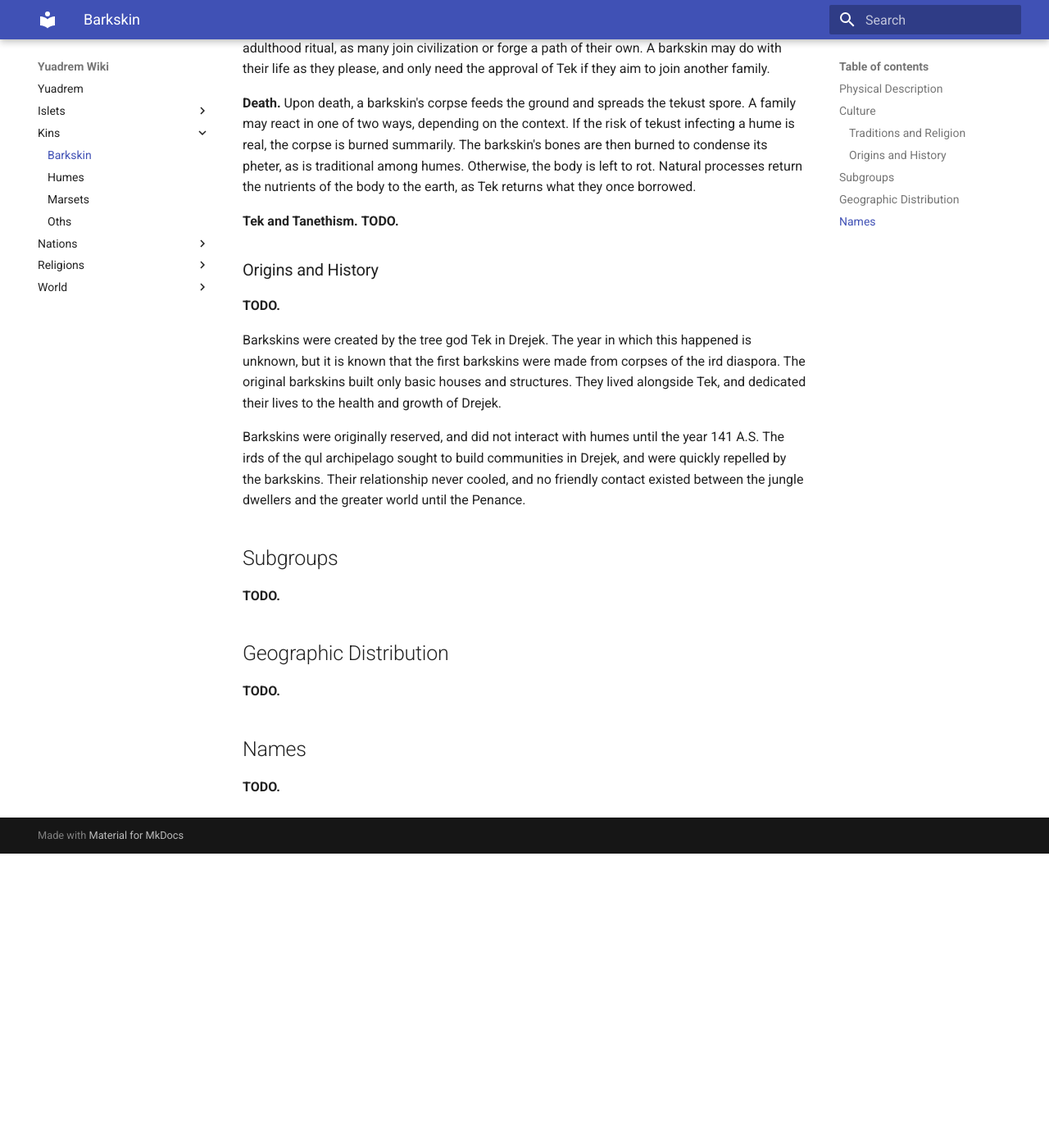
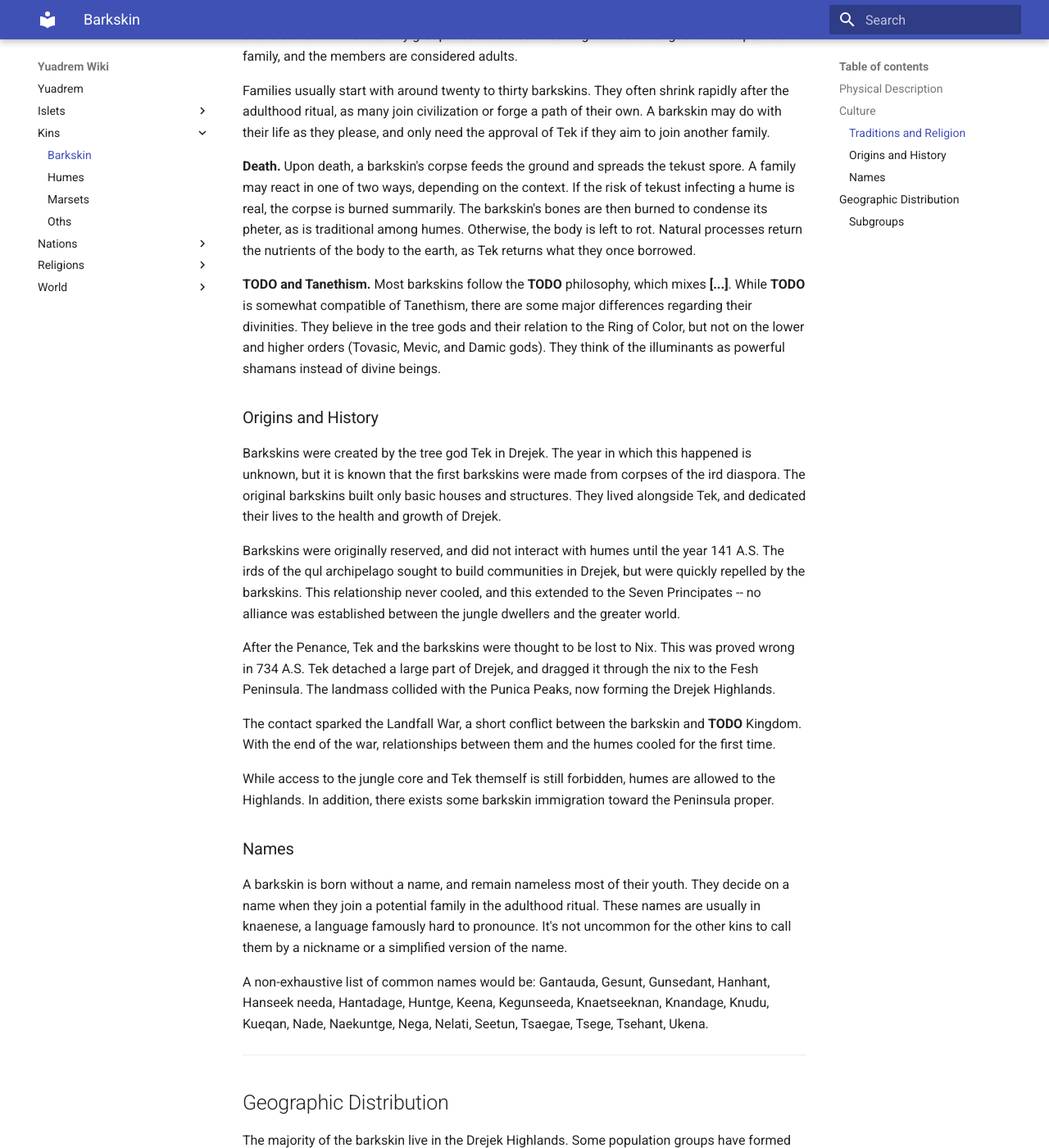
Before and after one commit to bleaktwig/yuadrem-wiki, an MkDocs documentation site: the page built from docs/kins/barkskin.md, in a window 1280 px wide and 1400 px high, scrolled down 1181 px. Shown: the whole window at 82% size. Built offline with MkDocs 1.6.1 and Material for MkDocs 9.7.7, drawn with Linux system fonts in a browser that asks for light colours; before the commit the page ends 2222 px from its top, so only the background shows below that; some of the changed text lies outside the part shown.

Commit message:
Added more stuff on barkskins

```diff
--- a/docs/kins/barkskin.md
+++ b/docs/kins/barkskin.md
@@ -1,6 +1,7 @@
 # Barkskin
 **TODO. BASICS.**
 
+---
 ## Physical Description
 The barkskin spawn from the corpses of humanoids exposed to the tekust spore.
 The spore comes from the Tek tree, and is of a bright orange coloration.
@@ -22,12 +23,14 @@ As long as they remain within the reach of its hyphae, they won't age, and need
 This ends when they leave the network -- the tekust in their bodies is not enough to stave off rot.
 Detached barkskins often have a lifespan of only a few decades.
 
+---
 ## Culture
 **TODO.**
 
+Regarding language, all barkskins speak knaenese.
+They learn it when they are born, upon their first communion with Tek.
+
 ### Traditions and Religion
-**TODO.**
-
 **Adulthood and Families.**
 A group of barkskins become adults when they form a family.
 To do this, the would-be family must commune with Tek.
@@ -51,51 +54,58 @@ The barkskin's bones are then burned to condense its pheter, as is traditional a
 Otherwise, the body is left to rot.
 Natural processes return the nutrients of the body to the earth, as Tek returns what they once borrowed.
 
-**Tek and Tanethism.**
-**TODO.**
+**TODO and Tanethism.**
+Most barkskins follow the **TODO** philosophy, which mixes **[...]**.
+While **TODO** is somewhat compatible of Tanethism, there are some major differences regarding their divinities.
+They believe in the tree gods and their relation to the Ring of Color, but not on the lower and higher orders (Tovasic, Mevic, and Damic gods).
+They think of the illuminants as powerful shamans instead of divine beings.
 
 ### Origins and History
-**TODO.**
-
 Barkskins were created by the tree god Tek in Drejek.
 The year in which this happened is unknown, but it is known that the first barkskins were made from corpses of the ird diaspora. <!-- TODO. Mention the ird diaspora (four ird migrations) in History. Maybe even an ird diaspora map would be cool? Simple one made from the world map, with arrows pointing to all the movement! -->
 The original barkskins built only basic houses and structures.
 They lived alongside Tek, and dedicated their lives to the health and growth of Drejek.
 
 Barkskins were originally reserved, and did not interact with humes until the year 141 A.S.
-The irds of the qul archipelago sought to build communities in Drejek, and were quickly repelled by the barkskins.
-Their relationship never cooled, and no friendly contact existed between the jungle dwellers and the greater world until the Penance.
+The irds of the qul archipelago sought to build communities in Drejek, but were quickly repelled by the barkskins.
+This relationship never cooled, and this extended to the Seven Principates -- no alliance was established between the jungle dwellers and the greater world.
 
-<!-- After the Penance, TODO. Describe the movement of the peninsula. -->
+After the Penance, Tek and the barkskins were thought to be lost to Nix.
+This was proved wrong in 734 A.S.
+Tek detached a large part of Drejek, and dragged it through the nix to the Fesh Peninsula.
+The landmass collided with the Punica Peaks, now forming the Drejek Highlands.
 
-## Subgroups
-**TODO.**
+The contact sparked the Landfall War<!-- TODO. workshop name. -->, a short conflict between the barkskin and **TODO** Kingdom.
+With the end of the war, relationships between them and the humes cooled for the first time.
+<!-- The kin are now collaborating with humes, both seeking to fight against the spread of nix. -->
+While access to the jungle core and Tek themself is still forbidden, humes are allowed to the Highlands.
+In addition, there exists some barkskin immigration toward the Peninsula proper.
+<!-- It's not uncommon to see a small populace of that ethnicity in villages. -->
 
+### Names
+A barkskin is born without a name, and remain nameless most of their youth.
+They decide on a name when they join a potential family in the adulthood ritual.
+These names are usually in knaenese, a language famously hard to pronounce.
+It's not uncommon for the other kins to call them by a nickname or a simplified version of the name.
+
+A non-exhaustive list of common names would be:
+Gantauda, Gesunt, Gunsedant, Hanhant, Hanseek needa, Hantadage, Huntge, Keena, Kegunseeda, Knaetseeknan, Knandage, Knudu, Kueqan, Nade, Naekuntge, Nega, Nelati, Seetun, Tsaegae, Tsege, Tsehant, Ukena.
+
+---
 ## Geographic Distribution
-**TODO.**
+The majority of the barkskin live in the Drejek Highlands.
+Some population groups have formed inside hume villages.
+The largest of these are **TODO**.
+It is unknown if other settlements exist outside of the peninsula.
 
-## Names
+<!-- TODO. Draw a map of the movement of the barkskin out of Drejek and mark large barkskin population centers. Reference Na'ane stuff. -->
+
+### Subgroups
 **TODO.**
 
 <!--
 The moss kin, or naenks, are moss creatures that hunt in the dark, warm, and wet jungles of Drejek.
 They hunt for sustenance and to gather fresh corpses.
-
-\subsection*{Tribal Communities}
-    % A naenk also assists their communication with rhythmic tapping on their body and using a complex system of gestures.
-    % Apart from these, they can also speak telepathically when close to tsaneks or sovereigns, aiding their communication.
-
-    Naenks are organized in tribal units called bands.
-    Each band is lead by the strongest naenk, the chief, who commands alongside a tsanek shaman.
-    Naenk chiefs bear special spores that can be used to infect beasts in a manner similar to the Tekatsae tree.
-    They spawn a bestial moss creature known as nuen with this spores, who acts as a pet or mount to the chief.
-    When a naenk travels alone, it is usual for them to also grow these spores as well.
-
-    Naenks build and craft very little.
-    Their gear is simply what they loot, and they build simple structures by imitation.
-
-    Due to their odd appearance and homicidal reproduction, naenks are seen as something to fear.
-    They however are very bold, yet fear the strangest things due to superstition.
 
 \subsection*{Call to Adventure}
     A naenk rarely leaves the Drejek jungle in which they are born.
```
Also changed, not shown: other parts of docs/kins/barkskin.md (+0 -12 lines), docs/index.md (+2 -0 lines).
